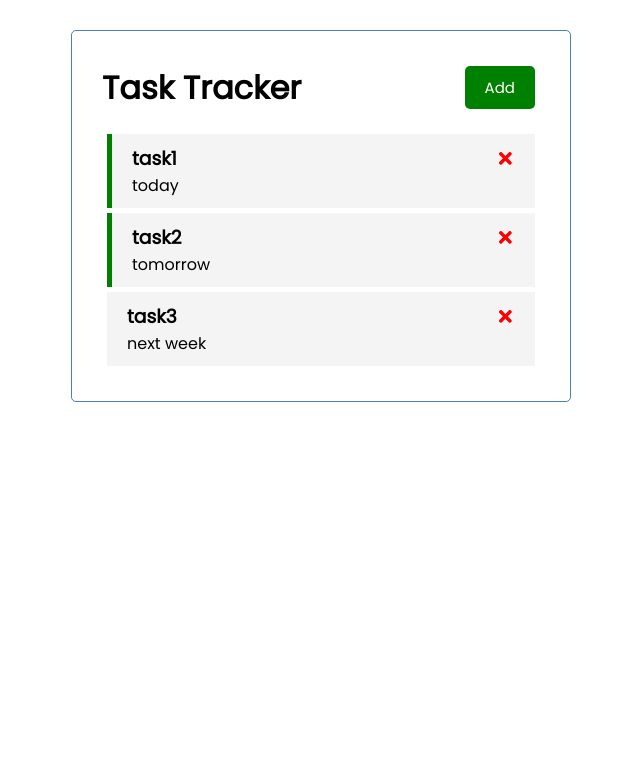
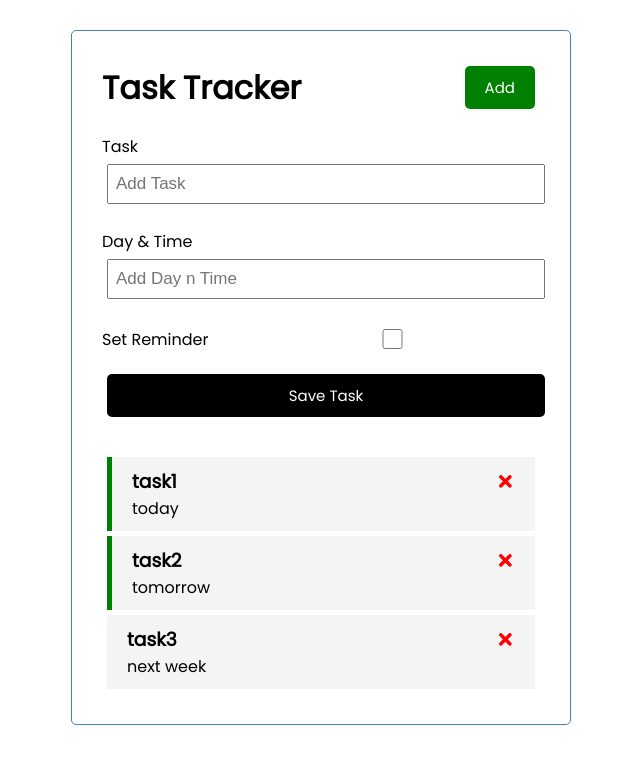
Before and after one commit to luk3my/taskTrackerApp, a React (Create React App) app: page / in a window 1280 px wide. Shown: the top 764 px of the page, without its empty margins (319-959 px from the left). Built offline with nearby package versions, Linux system fonts and the light colour scheme.

Commit message:
add task

```diff
--- a/src/App.js
+++ b/src/App.js
@@ -1,6 +1,7 @@
 import './App.css';
 import Header from './components/Header'
 import Tasks from './components/Tasks'
+import AddTask from './components/AddTask'
 import { useState } from 'react'
 
 function App() {
@@ -23,6 +24,13 @@
         }
     ])
 
+    // Add task
+    const addTask = task => {
+      const id = Math.floor(Math.random() * 1000) + 1
+      const newTask = { id, ...task }
+      setTasks([...tasks, newTask])
+    }
+
     // Delete Task
     const deleteTask = id => {
       setTasks(tasks.filter(task => task.id !== id))
@@ -36,6 +44,7 @@
   return (
     <div className="container">
       <Header title='Task Tracker'/>
+      <AddTask onAdd={addTask} />
       {tasks.length > 0 ? <Tasks tasks={tasks} onDelete={deleteTask}
       onToggle={toggleReminder} /> : 'No Tasks to show'}
     </div>
--- /dev/null
+++ b/src/components/AddTask.js
@@ -0,0 +1,44 @@
+import { useState } from 'react'
+
+const AddTask = ({onAdd}) => {
+    const [ text, setText ] = useState('')
+    const [ day, setDay ] = useState('')
+    const [ reminder, setReminder ] = useState(false)
+
+    const onSubmit = e => {
+        e.preventDefault()
+
+        if (!text) {
+            alert('Please add a task')
+            return
+        }
+
+        onAdd({ text, day, reminder })
+        // Clear form values
+        setText('')
+        setDay('')
+        setReminder(false)
+    }
+
+    return (
+        <form className="add-form" onSubmit={onSubmit}>
+          <div className="form-control">
+              <label>Task</label>
+              <input type="text" placeholder="Add Task" value={text} onChange={(e) => setText(e.target.value)} />
+          </div>
+          <div className="form-control">
+              <label>Day & Time</label>
+              <input type="text" placeholder="Add Day n Time" value={day} onChange={(e) => setDay(e.target.value)} />
+          </div>
+          <div className="form-control form-control-check">
+              <label>Set Reminder</label>
+              <input type="checkbox" checked={reminder} value={reminder} onChange={(e) => setReminder(e.currentTarget.checked)} />
+          </div>
+
+            <input type="submit" value="Save Task" className="btn btn-block"/>
+
+        </form>
+    )
+}
+
+export default AddTask
```
